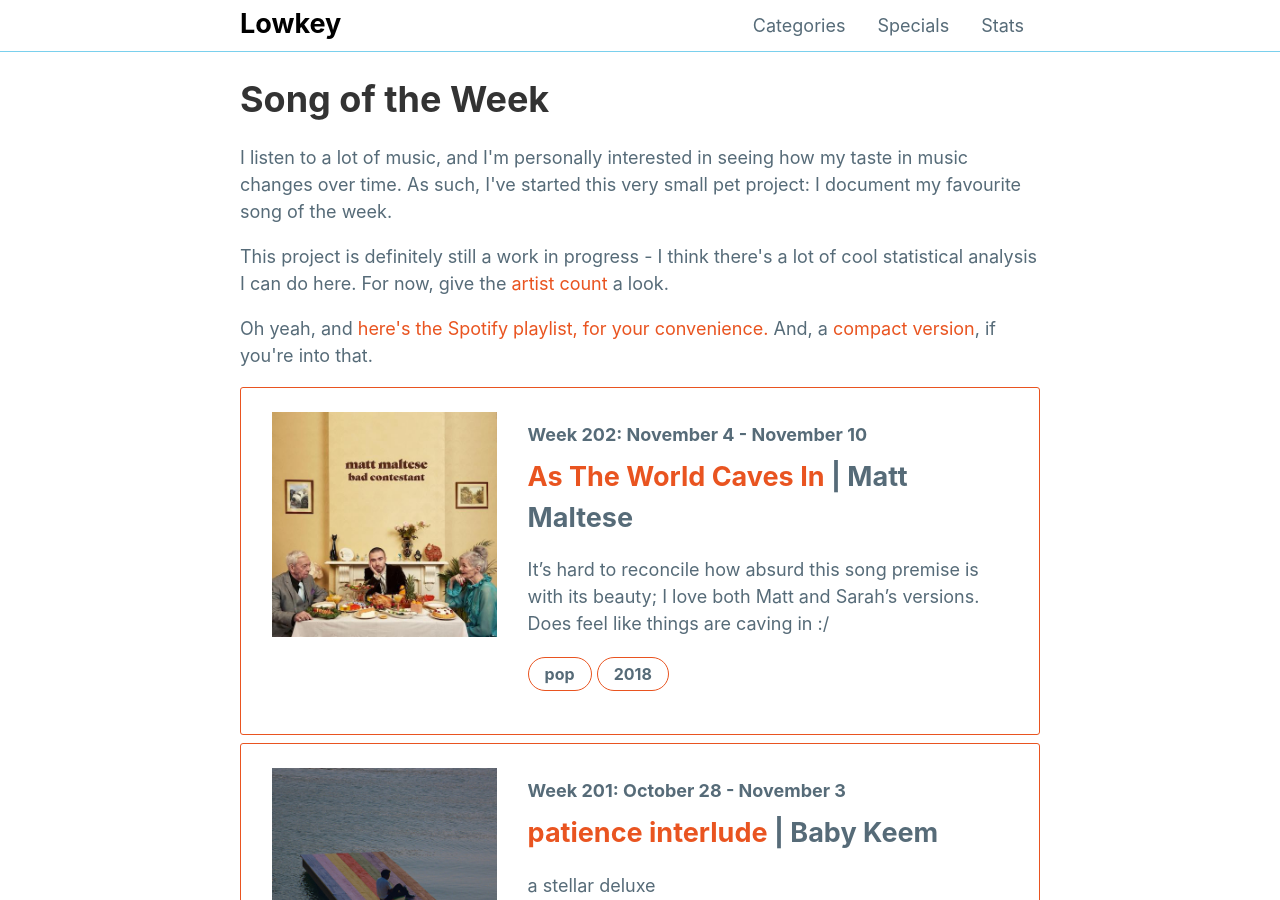
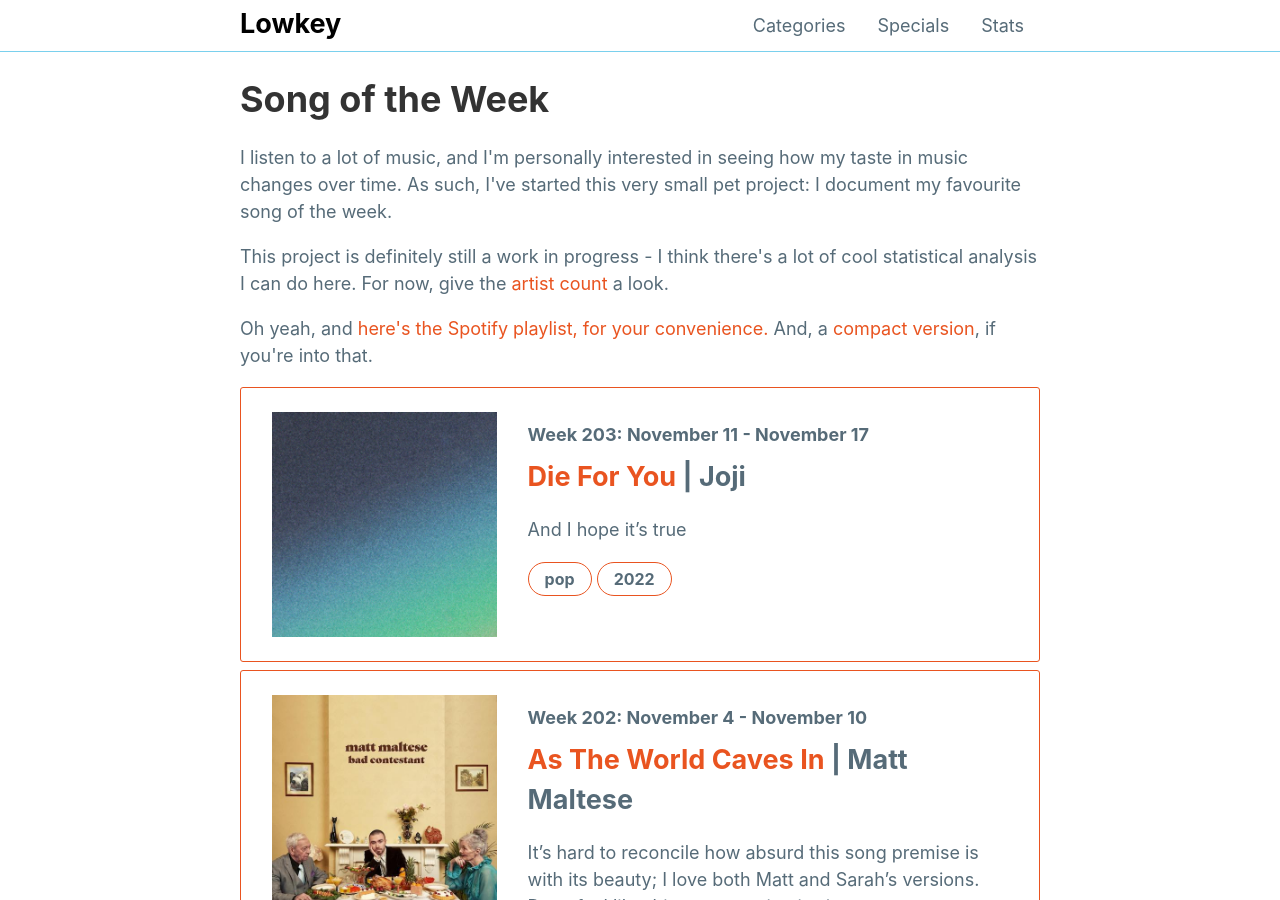
Before and after one commit to mattxwang/lowkey, a Jekyll site: the page built from stats/song-of-the-week.html, in a window 1280 px wide and 900 px high. Built offline with Jekyll 4.4.1, drawn with Linux system fonts in a browser that asks for light colours; comment, search, counter and statistics services are not loaded.

Commit message:
i heard that

```diff
--- a/_data/sotw.yml
+++ b/_data/sotw.yml
@@ -2291,3 +2291,13 @@ week202:
   genre: "pop"
   year: 2018
   blurb: It's hard to reconcile how absurd this song premise is with its beauty; I love both Matt and Sarah's versions. Does feel like things are caving in :/
+week203:
+  week: "Week 203: November 11 - November 17"
+  title: "Die For You"
+  artists:
+  - "Joji"
+  album: "SMITHEREENS"
+  album_art: "smithereens.jpeg"
+  genre: "pop"
+  year: 2022
+  blurb: And I hope it's true
```
Also changed, not shown: img/albums/smithereens.jpeg (added).
